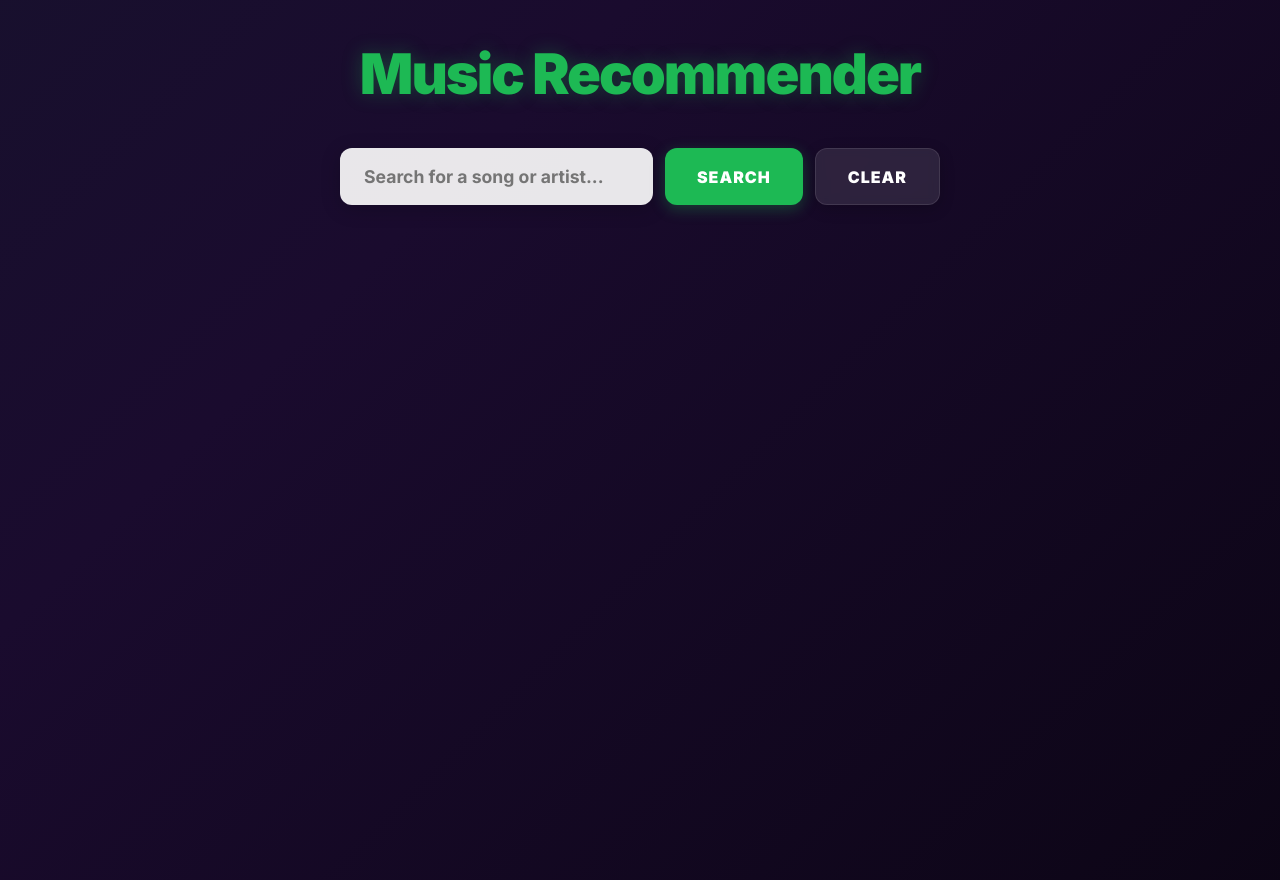
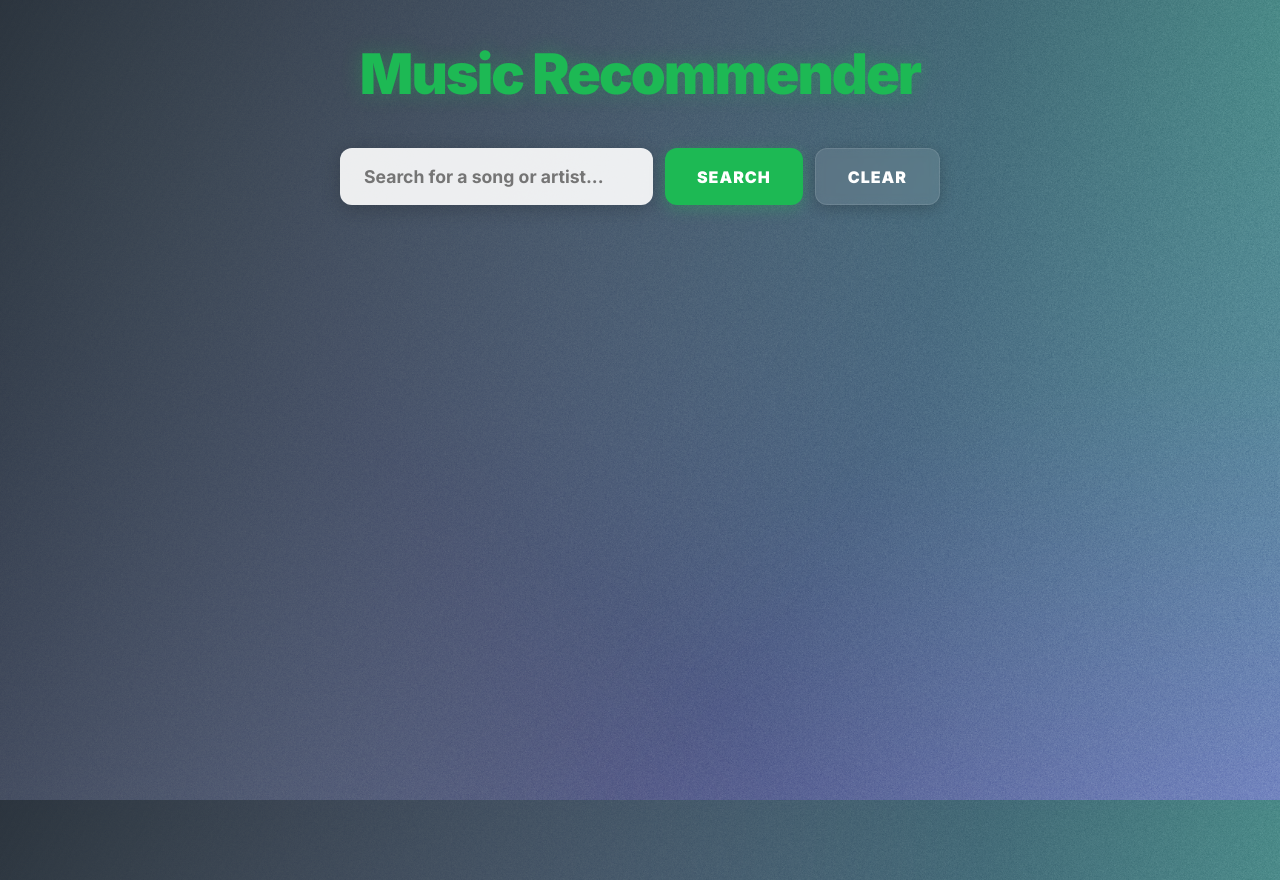
Before and after one commit to Deadcoder001/-music-recommendation-system, a Flask app: page / in a window 1280 px wide. Run offline with Flask 3, Linux system fonts and the light colour scheme; parts of the project's set-up code (start-up, migrations or seed data) failed here and were passed over.

Commit message:
Bg Updated.

```diff
--- a/templates/index.html
+++ b/templates/index.html
@@ -10,20 +10,16 @@
             font-family: 'Inter', sans-serif;
             margin: 0;
             padding: 40px 20px;
-            background: linear-gradient(-45deg, #000000, #1a0b2e, #11212d, #0d3b28);
-            background-size: 400% 400%;
-            animation: aurora 15s ease infinite;
+            /* Use your aurora image as background */
+            background:
+                linear-gradient(120deg, rgba(16,24,32,0.85) 0%, rgba(29,185,84,0.15) 100%),
+                url('{{ url_for("static", filename="img/aurora.png") }}') no-repeat center center fixed;
+            background-size: cover;
             color: #ffffff;
             display: flex;
             flex-direction: column;
             align-items: center;
             min-height: 100vh;
-        }
-
-        @keyframes aurora {
-            0% { background-position: 0% 50%; }
-            50% { background-position: 100% 50%; }
-            100% { background-position: 0% 50%; }
         }
 
         h1 {
```
Also changed, not shown: static/img/aurora.png (added).
